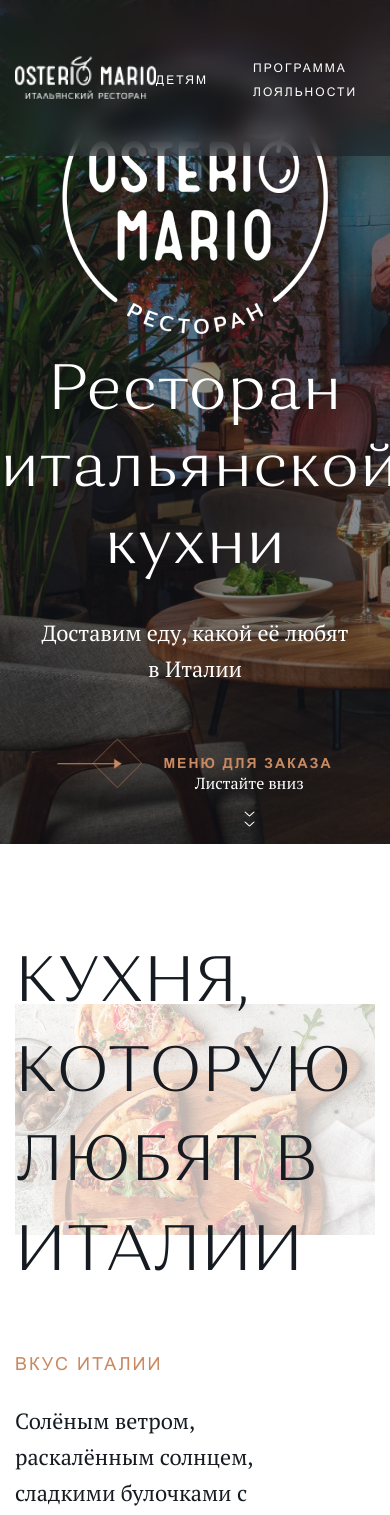
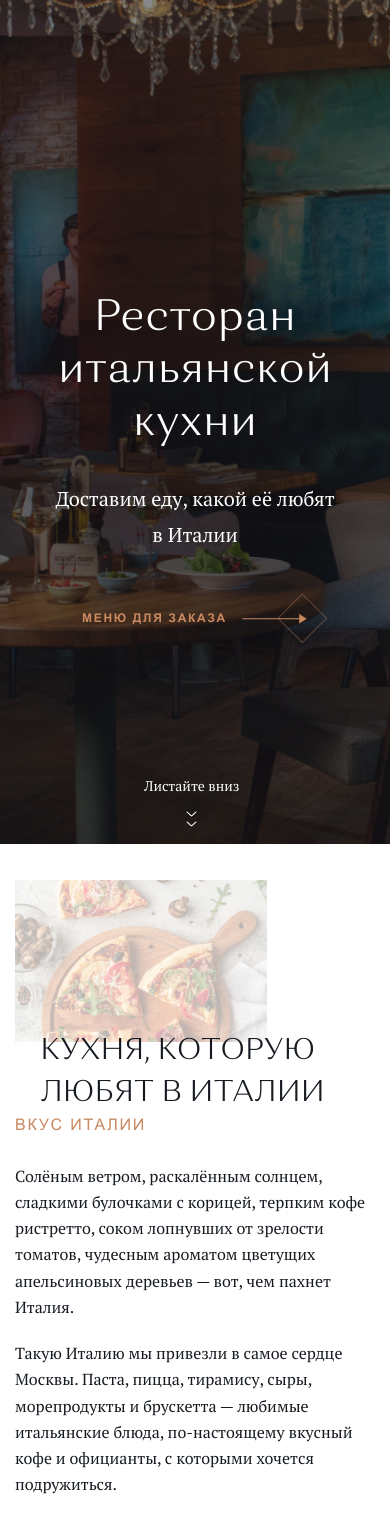
Before and after one commit to mkdir-s/osterio-mario, a Next.js app: page / in a window 390 px wide. Shown: the top 1515 px of the page. Built offline with nearby package versions, Linux system fonts and the light colour scheme.

Commit message:
adaptive hero and info sections

```diff
--- a/package.json
+++ b/package.json
@@ -9,6 +9,7 @@
     "lint": "next lint"
   },
   "dependencies": {
+    "@radix-ui/react-dialog": "^1.0.5",
     "@radix-ui/react-select": "^2.0.0",
     "@radix-ui/react-slot": "^1.0.2",
     "antd": "^5.17.0",
--- a/src/app/components/hero/Hero.module.css
+++ b/src/app/components/hero/Hero.module.css
@@ -3,7 +3,7 @@
   background-image: url(../../assets/images//hero-bg.jpg);
   background-repeat: no-repeat;
   background-size: cover;
-  padding-top: 10%;
+  padding-top: 7%;
   text-align: center;
 }
 .heroImg {
@@ -25,7 +25,7 @@
   line-height: 164%;
   text-align: center;
   color: #fff;
-  margin-bottom: 50px;
+  margin-bottom: 35px;
 }
 .link {
   display: flex;
@@ -44,7 +44,7 @@
 .bottom {
   position: absolute;
   bottom: 2%;
-  margin: 0 auto;
+  left: 46%;
 }
 .bottomText {
   font-family: "PT Serif", sans-serif;
@@ -58,3 +58,40 @@
 .bottomImg {
   margin: 0 auto;
 }
+
+@media (max-width: 500px) {
+  .hero {
+    padding-top: 75%;
+    background-image: url('../../assets/images/hero-bg-mobile.jpg');
+    background-position: bottom;
+  }
+  .heroImg {
+    display: none;
+  }
+  .bottom {
+    left: 37%;
+  }
+  .bottomText {
+    font-size: 14px;
+  }
+  .title {
+    font-size: 44px;
+    line-height: 120%;
+    max-width: 340px;
+    margin: 0 auto;
+    margin-bottom: 30px;
+  }
+  .subtitle {
+    font-size: 20px;
+    line-height: 180%;
+    max-width: 280px;
+    margin: 0 auto 40px;
+  }
+  .linkImg {
+    order: 1;
+  }
+  .linkText {
+    margin-right: 15px;
+    font-size: 12px;
+  }
+}
--- a/src/app/components/info/Info.module.css
+++ b/src/app/components/info/Info.module.css
@@ -71,3 +71,54 @@
   bottom: -15%;
   right: -20%;
 }
+
+@media (max-width: 800px) {
+  .right2 {
+    width: 50%;
+    bottom: -5%;
+    right: 0;
+  }
+  .topImg {
+    width: 50%;
+  }
+  .topTitle {
+    font-size: 30px;
+    bottom: -25%;
+    right: 40%;
+    max-width: 285px;
+  }
+  .content {
+    flex-direction: column;
+    gap: 40px;
+  }
+  .right1 {
+    object-fit: cover;
+  }
+  .title {
+    font-size: 16px;
+  }
+  .descr {
+    font-size: 16px;
+  }
+  .linkText {
+    font-size: 12px;
+  }
+  .top {
+    margin-top: 10%;
+  }
+}
+
+@media (max-width: 520px) {
+  .top {
+    margin-bottom: 75px;
+  }
+  .topImg {
+    width: 70%;
+  }
+  .topTitle {
+    left: 7%;
+    bottom: -45%;
+    /* font-size: 24px; */
+    width: 100%;
+  }
+}
--- a/src/app/page.js
+++ b/src/app/page.js
@@ -12,7 +12,7 @@
 export default function Home() {
   return (
     <>
-      <Header />
+      {/* <Header /> */}
       <Hero />
       <Info />
       <Atmosphere />
--- /dev/null
+++ b/src/components/ui/sheet.jsx
@@ -0,0 +1,109 @@
+"use client";
+import * as React from "react"
+import * as SheetPrimitive from "@radix-ui/react-dialog"
+import { cva } from "class-variance-authority";
+import { X } from "lucide-react"
+
+import { cn } from "@/lib/utils"
+
+const Sheet = SheetPrimitive.Root
+
+const SheetTrigger = SheetPrimitive.Trigger
+
+const SheetClose = SheetPrimitive.Close
+
+const SheetPortal = SheetPrimitive.Portal
+
+const SheetOverlay = React.forwardRef(({ className, ...props }, ref) => (
+  <SheetPrimitive.Overlay
+    className={cn(
+      "fixed inset-0 z-50 bg-black/80  data-[state=open]:animate-in data-[state=closed]:animate-out data-[state=closed]:fade-out-0 data-[state=open]:fade-in-0",
+      className
+    )}
+    {...props}
+    ref={ref} />
+))
+SheetOverlay.displayName = SheetPrimitive.Overlay.displayName
+
+const sheetVariants = cva(
+  "fixed z-50 gap-4 bg-background p-6 shadow-lg transition ease-in-out data-[state=open]:animate-in data-[state=closed]:animate-out data-[state=closed]:duration-300 data-[state=open]:duration-500",
+  {
+    variants: {
+      side: {
+        top: "inset-x-0 top-0 border-b data-[state=closed]:slide-out-to-top data-[state=open]:slide-in-from-top",
+        bottom:
+          "inset-x-0 bottom-0 border-t data-[state=closed]:slide-out-to-bottom data-[state=open]:slide-in-from-bottom",
+        left: "inset-y-0 left-0 h-full w-3/4 border-r data-[state=closed]:slide-out-to-left data-[state=open]:slide-in-from-left sm:max-w-sm",
+        right:
+          "inset-y-0 right-0 h-full w-3/4  border-l data-[state=closed]:slide-out-to-right data-[state=open]:slide-in-from-right sm:max-w-sm",
+      },
+    },
+    defaultVariants: {
+      side: "right",
+    },
+  }
+)
+
+const SheetContent = React.forwardRef(({ side = "right", className, children, ...props }, ref) => (
+  <SheetPortal>
+    <SheetOverlay />
+    <SheetPrimitive.Content ref={ref} className={cn(sheetVariants({ side }), className)} {...props}>
+      {children}
+      <SheetPrimitive.Close
+        className="absolute right-4 top-4 rounded-sm opacity-70 ring-offset-background transition-opacity hover:opacity-100 focus:outline-none focus:ring-2 focus:ring-ring focus:ring-offset-2 disabled:pointer-events-none data-[state=open]:bg-secondary">
+        <X className="h-4 w-4" />
+        <span className="sr-only">Close</span>
+      </SheetPrimitive.Close>
+    </SheetPrimitive.Content>
+  </SheetPortal>
+))
+SheetContent.displayName = SheetPrimitive.Content.displayName
+
+const SheetHeader = ({
+  className,
+  ...props
+}) => (
+  <div
+    className={cn("flex flex-col space-y-2 text-center sm:text-left", className)}
+    {...props} />
+)
+SheetHeader.displayName = "SheetHeader"
+
+const SheetFooter = ({
+  className,
+  ...props
+}) => (
+  <div
+    className={cn("flex flex-col-reverse sm:flex-row sm:justify-end sm:space-x-2", className)}
+    {...props} />
+)
+SheetFooter.displayName = "SheetFooter"
+
+const SheetTitle = React.forwardRef(({ className, ...props }, ref) => (
+  <SheetPrimitive.Title
+    ref={ref}
+    className={cn("text-lg font-semibold text-foreground", className)}
+    {...props} />
+))
+SheetTitle.displayName = SheetPrimitive.Title.displayName
+
+const SheetDescription = React.forwardRef(({ className, ...props }, ref) => (
+  <SheetPrimitive.Description
+    ref={ref}
+    className={cn("text-sm text-muted-foreground", className)}
+    {...props} />
+))
+SheetDescription.displayName = SheetPrimitive.Description.displayName
+
+export {
+  Sheet,
+  SheetPortal,
+  SheetOverlay,
+  SheetTrigger,
+  SheetClose,
+  SheetContent,
+  SheetHeader,
+  SheetFooter,
+  SheetTitle,
+  SheetDescription,
+}
```
Also changed, not shown: src/app/components/header/Header.js (+22 -2 lines), src/app/assets/images/hero-bg-mobile.jpg (added), src/app/components/header/Header.module.css (line endings or trailing spaces), 1 other file (tests, documents, lock files or other folders).
